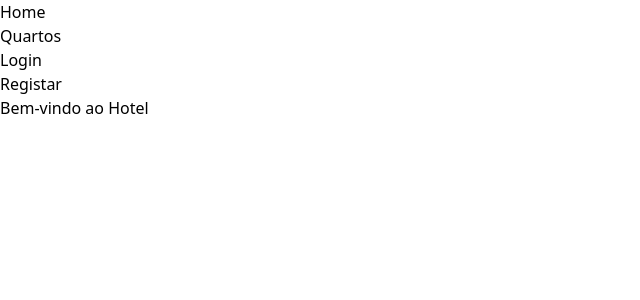
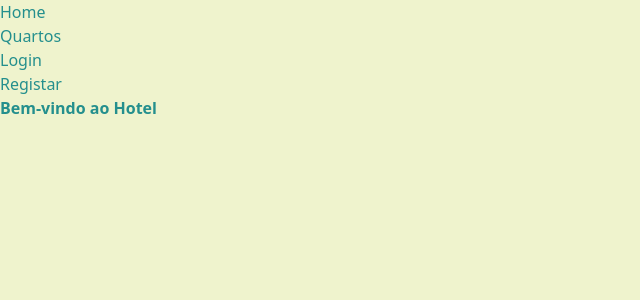
Before and after one commit to RodrigoCarrico01/JoelHotel, a React (Vite) app in the folder frontend/: page / in a window 1280 px wide. Shown: the top 300 px of the page, without its empty margins (0-640 px from the left). Built offline with nearby package versions, Linux system fonts and the light colour scheme.

Commit message:
Tailwind config upd

```diff
--- a/frontend/src/styles/tailwind.css
+++ b/frontend/src/styles/tailwind.css
@@ -4,3 +4,21 @@
 @tailwind base;
 @tailwind components;
 @tailwind utilities;
+
+* {
+    margin: 0;
+    padding: 0;
+    box-sizing: border-box;
+  }
+
+  body {
+    @apply bg-color1 text-color5 font-sans;
+  }
+
+  h1, h2, h3, h4, h5, h6 {
+    @apply font-bold text-color4;
+  }
+
+  a {
+    @apply text-color4 hover:text-color3;
+  }
--- a/frontend/tailwind.config.cjs
+++ b/frontend/tailwind.config.cjs
@@ -1,11 +1,20 @@
 /** @type {import('tailwindcss').Config} */
 module.exports = {
   content: [
-    "./index.html",  // Certifique-se de que o Tailwind vê o arquivo HTML
+    "./index.html", // Certifique-se de que o Tailwind vê o arquivo HTML
     "./src/**/*.{js,jsx,ts,tsx}", // Garante que o Tailwind veja todos os arquivos React
   ],
   theme: {
-    extend: {},
+    extend: {
+      colors: {
+        color1: '#eff3cd',
+        color2: '#b2d5ba',
+        color3: '#61ada0',
+        color4: '#248f8d',
+        color5: '#605063',
+        color6: '#ffffff',
+      },
+    },
   },
   plugins: [],
 }
```
Also changed, not shown: frontend/src/components/Notification.jsx (indentation only).
